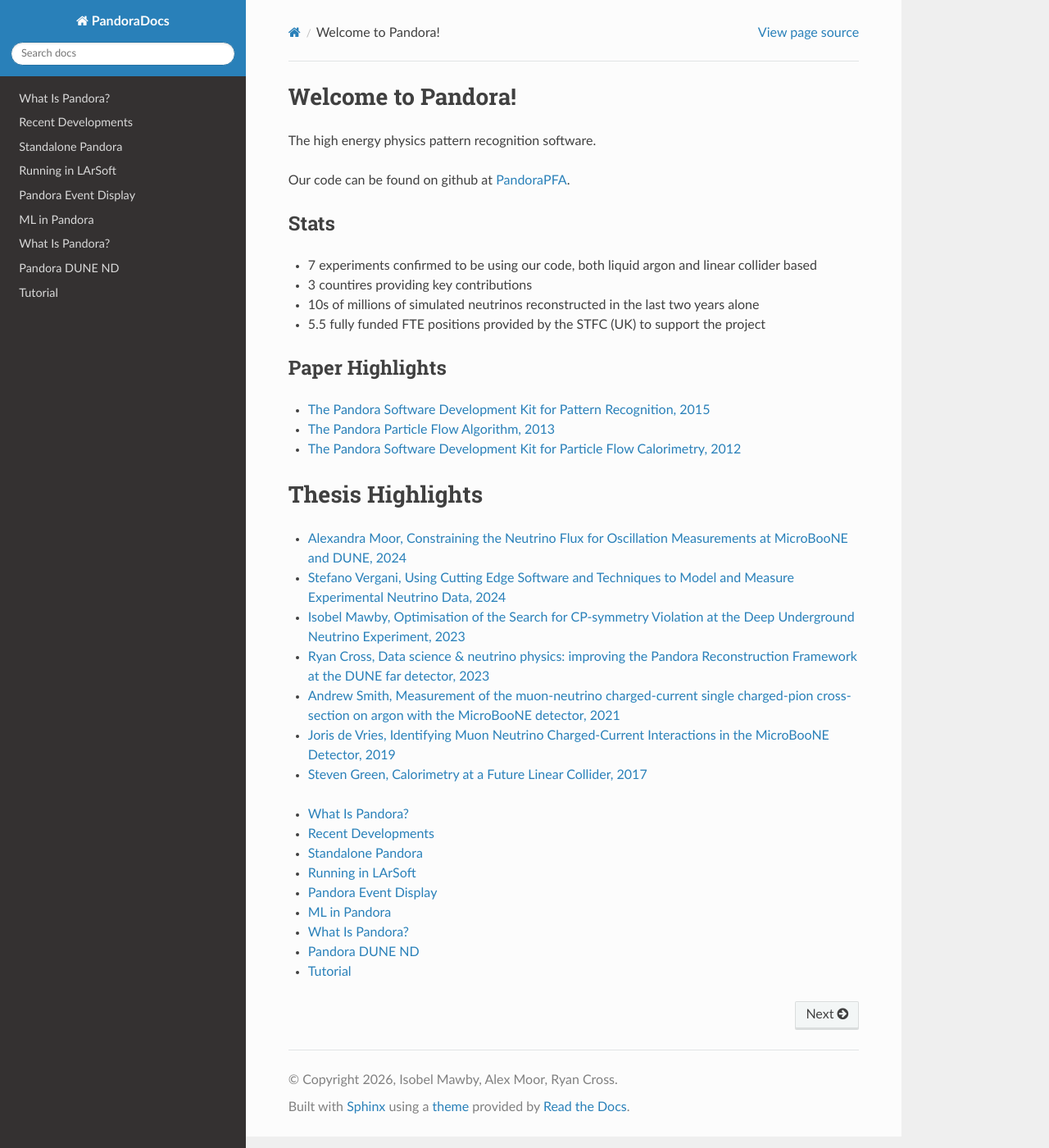
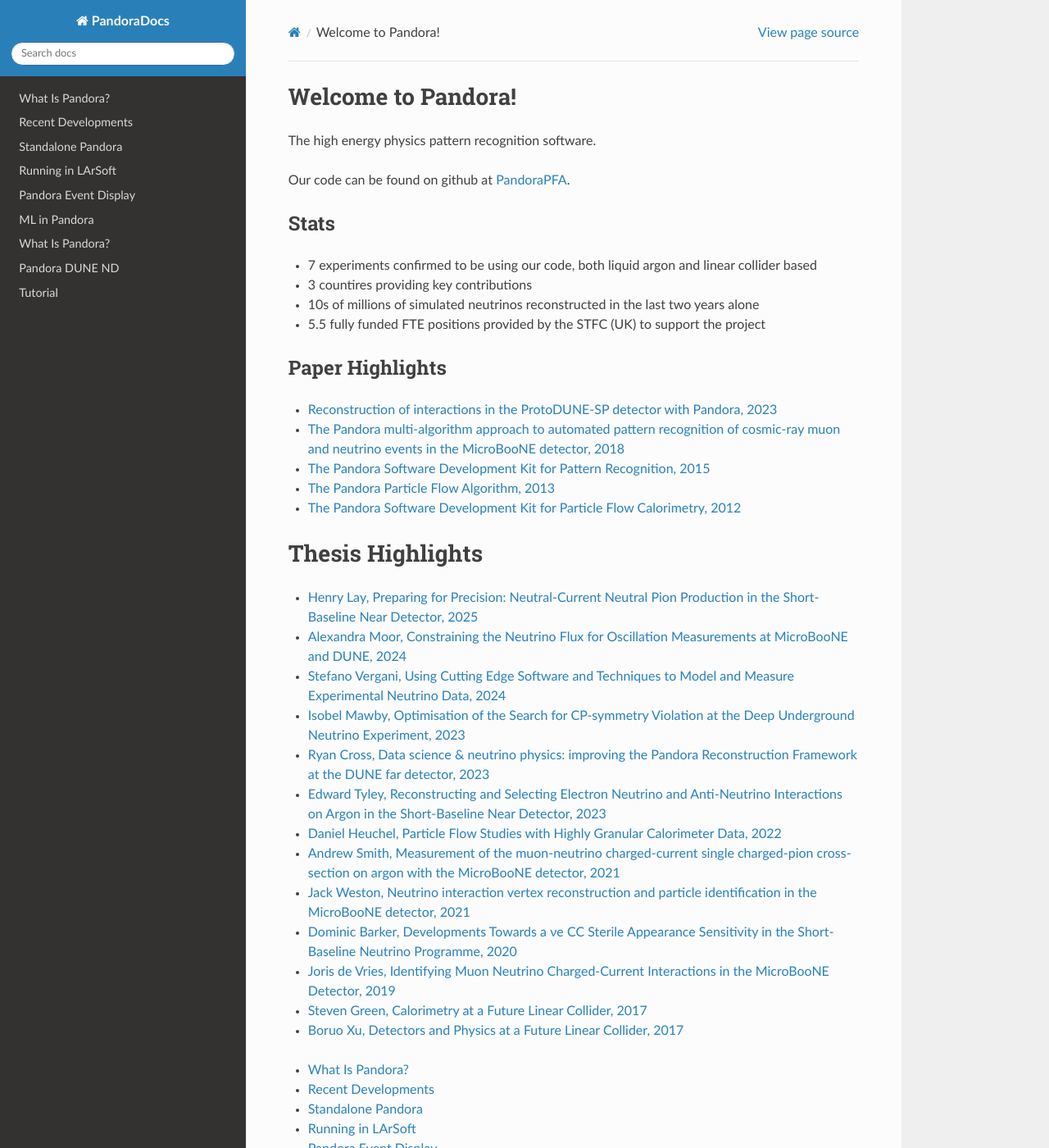
Before and after one commit to imawby/PandoraDocumentation, a Sphinx documentation site: the page built from docs/source/index.rst, in a window 1280 px wide and 1400 px high. Shown: the whole window at 82% size. Built offline with Sphinx 7.4.7 and the Read the Docs theme 3.1.0, drawn with Linux system fonts in a browser that asks for light colours.

Commit message:
Add more papers and theses

```diff
--- a/docs/source/index.rst
+++ b/docs/source/index.rst
@@ -19,19 +19,27 @@ Stats
 
 Paper Highlights
 ----------------
+-  `Reconstruction of interactions in the ProtoDUNE-SP detector with Pandora, 2023 <https://arxiv.org/abs/2206.14521>`_
+-  `The Pandora multi-algorithm approach to automated pattern recognition of cosmic-ray muon and neutrino events in the MicroBooNE detector, 2018 <https://link.springer.com/article/10.1140/epjc/s10052-017-5481-6>`_
 -  `The Pandora Software Development Kit for Pattern Recognition, 2015 <https://arxiv.org/abs/1506.05348>`_
 -  `The Pandora Particle Flow Algorithm, 2013 <https://arxiv.org/abs/1308.4537>`_
 -  `The Pandora Software Development Kit for Particle Flow Calorimetry, 2012 <https://iopscience.iop.org/article/10.1088/1742-6596/396/2/022034/meta>`_
 
 Thesis Highlights
 =================
+- `Henry Lay, Preparing for Precision: Neutral-Current Neutral Pion Production in the Short-Baseline Near Detector, 2025 <https://research.lancaster-university.uk/en/publications/preparing-for-precision-neutral-current-neutral-pion-production-i/>`_
 - `Alexandra Moor, Constraining the Neutrino Flux for Oscillation Measurements at MicroBooNE and DUNE, 2024 <https://www.repository.cam.ac.uk/items/3f198797-9d55-465d-aa46-c56bd0d8f21e>`_
 - `Stefano Vergani, Using Cutting Edge Software and Techniques to Model and Measure Experimental Neutrino Data, 2024 <https://www.repository.cam.ac.uk/items/b9f8e5fc-1218-4715-8e1f-2a32a13ecdb7>`_
 - `Isobel Mawby, Optimisation of the Search for CP-symmetry Violation at the Deep Underground Neutrino Experiment, 2023 <https://lss.fnal.gov/archive/thesis/2000/fermilab-thesis-2023-11.pdf>`_
 - `Ryan Cross, Data science & neutrino physics: improving the Pandora Reconstruction Framework at the DUNE far detector, 2023 <https://research.lancaster-university.uk/en/publications/data-science-amp-neutrino-physics-improving-the-pandora-reconstru/>`_
+- `Edward Tyley, Reconstructing and Selecting Electron Neutrino and Anti-Neutrino Interactions on Argon in the Short-Baseline Near Detector, 2023 <https://etheses.whiterose.ac.uk/id/eprint/32440/>`_
+- `Daniel Heuchel, Particle Flow Studies with Highly Granular Calorimeter Data, 2022 <https://archiv.ub.uni-heidelberg.de/volltextserver/31794/>`_
 - `Andrew Smith, Measurement of the muon-neutrino charged-current single charged-pion cross-section on argon with the MicroBooNE detector, 2021 <https://www.repository.cam.ac.uk/items/48104fd4-f393-4d65-8330-2aec7f470fb5>`_
+- `Jack Weston, Neutrino interaction vertex reconstruction and particle identification in the MicroBooNE detector, 2021 <https://www.repository.cam.ac.uk/items/32b3c274-4ab8-4257-aa89-252fc4d5925d>`_
+- `Dominic Barker, Developments Towards a νe CC Sterile Appearance Sensitivity in the Short-Baseline Neutrino Programme, 2020 <https://etheses.whiterose.ac.uk/id/eprint/29009/>`_
 - `Joris de Vries, Identifying Muon Neutrino Charged-Current Interactions in the MicroBooNE Detector, 2019 <https://www.repository.cam.ac.uk/items/8c8025db-d120-45b6-ae60-dd5d6998208a>`_
 - `Steven Green, Calorimetry at a Future Linear Collider, 2017 <https://inspirehep.net/literature/1652808>`_
+- `Boruo Xu, Detectors and Physics at a Future Linear Collider, 2017 <https://www.repository.cam.ac.uk/items/50b51573-5c44-456a-96d2-5d4a1e60ddd5>`_
 
 .. toctree::
    :maxdepth: 1
```
